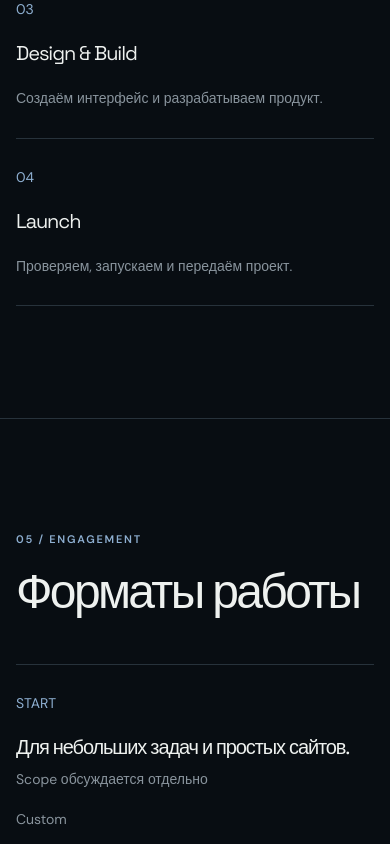
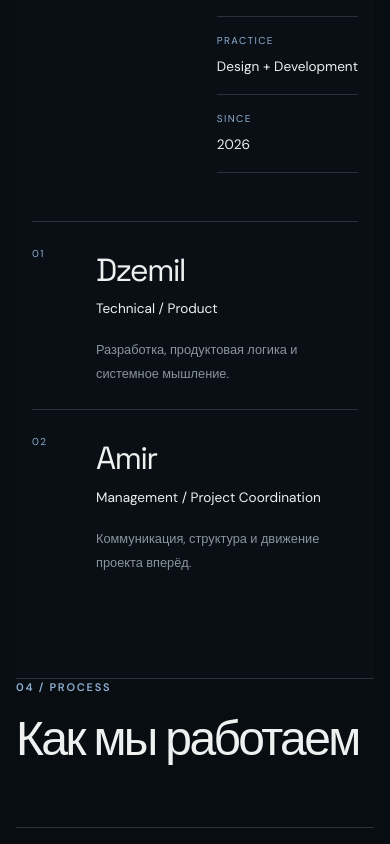
Before and after one commit to NoxenSo/SatUru, a Next.js app: page / in a window 390 px wide. Shown: the part 5640-6484 px from the top of the page. Built offline with nearby package versions, Linux system fonts and the light colour scheme.

Commit message:
Добавить process about и team секции

```diff
--- a/app/globals.css
+++ b/app/globals.css
@@ -71,4 +71,40 @@ main > section:nth-child(4) .container > div:last-child > a > div:last-child > d
   main > section:nth-child(4) .container > div:last-child > a, main > section:nth-child(4) .container > div:last-child > a:first-child { width: 100%; }
   main > section:nth-child(4) .work-preview, main > section:nth-child(4) .container > div:last-child > a:not(:first-child) .work-preview { min-height: 16rem; }
 }
+/* Stage 3: process, about and team */
+main > section:nth-child(6) { padding-top: 8rem; padding-bottom: 8rem; }
+main > section:nth-child(6) .container { display: grid; grid-template-columns: .7fr 1.3fr; gap: 3rem; }
+main > section:nth-child(6) .container > div:last-child { border-top: 1px solid var(--line); }
+main > section:nth-child(6) .container > div:last-child > div { display: grid; grid-template-columns: 4.5rem 1fr minmax(14rem,.7fr); gap: 1.5rem; align-items: start; padding: 1.5rem 0; border-bottom: 1px solid var(--line); transition: padding .3s ease, background-color .3s ease; }
+main > section:nth-child(6) .container > div:last-child > div:hover { padding-inline: 1rem; background: color-mix(in srgb, var(--accent-soft) 35%, transparent); }
+main > section:nth-child(6) .container > div:last-child > div > span { color: var(--accent); font-size: 11px; letter-spacing: .14em; }
+main > section:nth-child(6) h3 { margin: 0; font-size: clamp(1.2rem,2vw,1.6rem); font-weight: 400; }
+main > section:nth-child(6) p { margin: .45rem 0 0; color: var(--muted); font-size: .875rem; line-height: 1.5; }
+.about-team { padding: 8rem 0; background: color-mix(in srgb, var(--panel) 22%, transparent); }
+.about-team__grid { display: grid; grid-template-columns: .8fr 1fr; gap: 5rem 3rem; }
+.about-team h2 { max-width: 35rem; margin: 1.25rem 0 1.5rem; font-size: clamp(2.5rem,5vw,5rem); font-weight: 400; line-height: .94; }
+.about-team__grid > div:first-child p { max-width: 31rem; color: var(--muted); font-size: 1.1rem; line-height: 1.7; }
+.about-team__facts { display: grid; grid-template-columns: repeat(3,1fr); align-self: end; border-top: 1px solid var(--line); border-bottom: 1px solid var(--line); }
+.about-team__facts div { display: flex; flex-direction: column; gap: .6rem; padding: 1rem 0; }
+.about-team__facts div + div { padding-left: 1rem; border-left: 1px solid var(--line); }
+.about-team__facts span, .about-person > span { color: var(--accent); font-size: 10px; letter-spacing: .14em; text-transform: uppercase; }
+.about-team__facts strong { font-size: .85rem; font-weight: 400; }
+.about-team__people { grid-column: 1 / -1; display: grid; grid-template-columns: 1fr 1fr; border-top: 1px solid var(--line); }
+.about-person { display: grid; grid-template-columns: 3rem 1fr; gap: 1rem; padding: 1.5rem 0; }
+.about-person + .about-person { padding-left: 2rem; border-left: 1px solid var(--line); }
+.about-person h3 { margin: 0; font-size: clamp(2rem,4vw,4rem); font-weight: 400; }
+.about-person p { margin: .35rem 0 1.1rem; color: var(--fg); font-size: .85rem; }
+.about-person small { color: var(--muted); font-size: .8rem; line-height: 1.5; }
+@media (max-width: 767px) {
+  main > section:nth-child(6) { padding-top: 5rem; padding-bottom: 5rem; }
+  main > section:nth-child(6) .container { display: flex; flex-direction: column; gap: 2.5rem; }
+  main > section:nth-child(6) .container > div:last-child > div { grid-template-columns: 2.5rem 1fr; gap: .75rem; }
+  main > section:nth-child(6) .container > div:last-child > div p { grid-column: 2; }
+  .about-team { padding: 5rem 0; }
+  .about-team__grid { display: flex; flex-direction: column; gap: 3rem; }
+  .about-team__facts { grid-template-columns: 1fr; }
+  .about-team__facts div + div { padding-left: 0; border-left: 0; border-top: 1px solid var(--line); }
+  .about-team__people { display: flex; flex-direction: column; }
+  .about-person + .about-person { padding-left: 0; border-left: 0; border-top: 1px solid var(--line); }
+}
 @media (prefers-reduced-motion: reduce) { *, *::before, *::after { animation: none !important; transition: none !important; scroll-behavior: auto !important; } }
--- /dev/null
+++ b/components/about-team.tsx
@@ -0,0 +1 @@
+export function AboutTeam(){return <section className="about-team border-y rule"><div className="container about-team__grid"><div><div className="eyebrow">05 / About</div><h2>Небольшая команда для цельной работы.</h2><p>SatUru — небольшая digital-команда, которая объединяет дизайн, разработку и автоматизацию. Подключаемся там, где продукту нужен ясный голос и аккуратная реализация.</p></div><div className="about-team__facts"><div><span>Based in</span><strong>Remote</strong></div><div><span>Practice</span><strong>Design + Development</strong></div><div><span>Since</span><strong>2026</strong></div></div><div className="about-team__people"><div className="about-person"><span>01</span><div><h3>Dzemil</h3><p>Technical / Product</p><small>Разработка, продуктовая логика и системное мышление.</small></div></div><div className="about-person"><span>02</span><div><h3>Amir</h3><p>Management / Project Coordination</p><small>Коммуникация, структура и движение проекта вперёд.</small></div></div></div></div></section>}
```
Also changed, not shown: app/page.tsx (+3 -3 lines).
